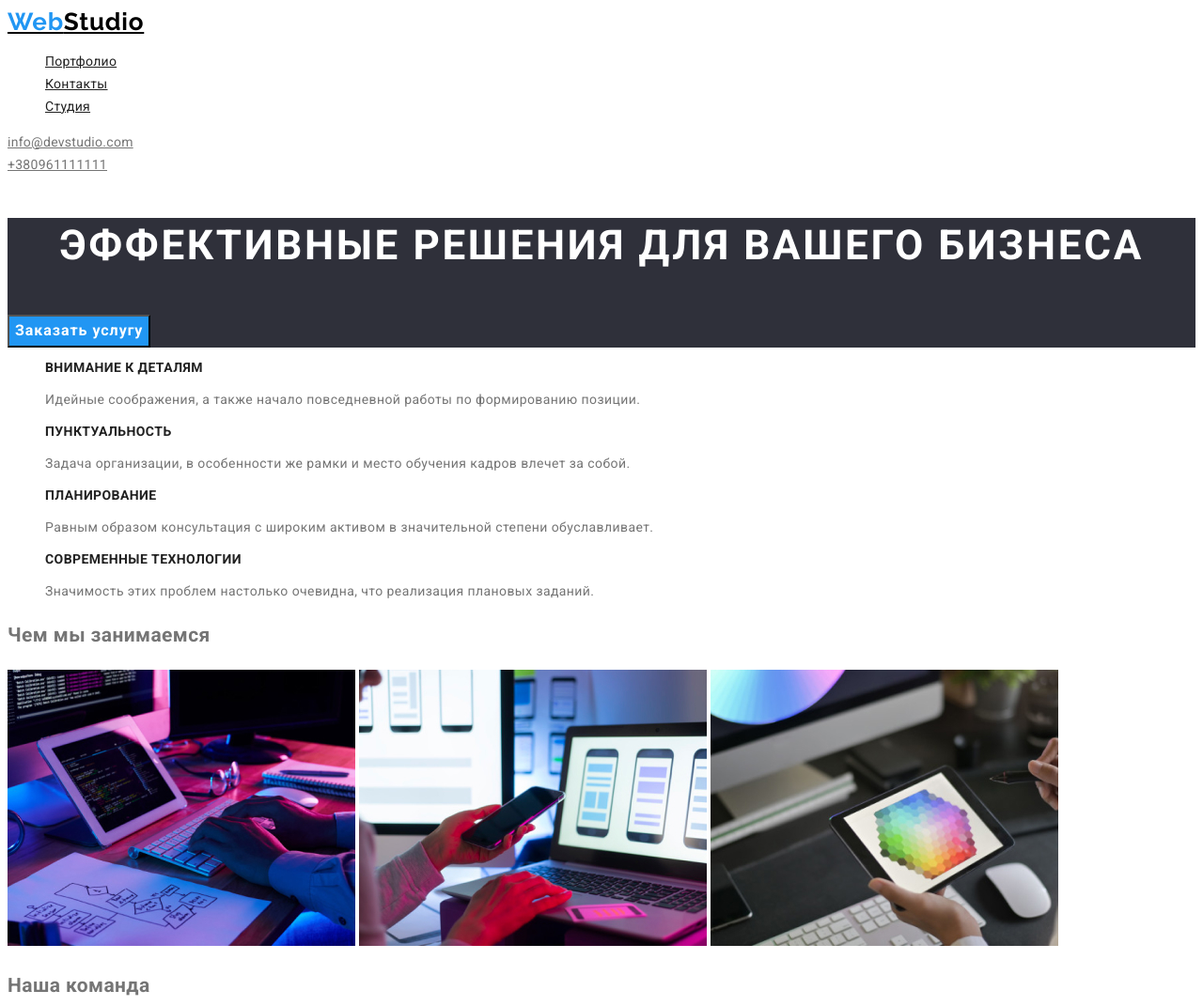
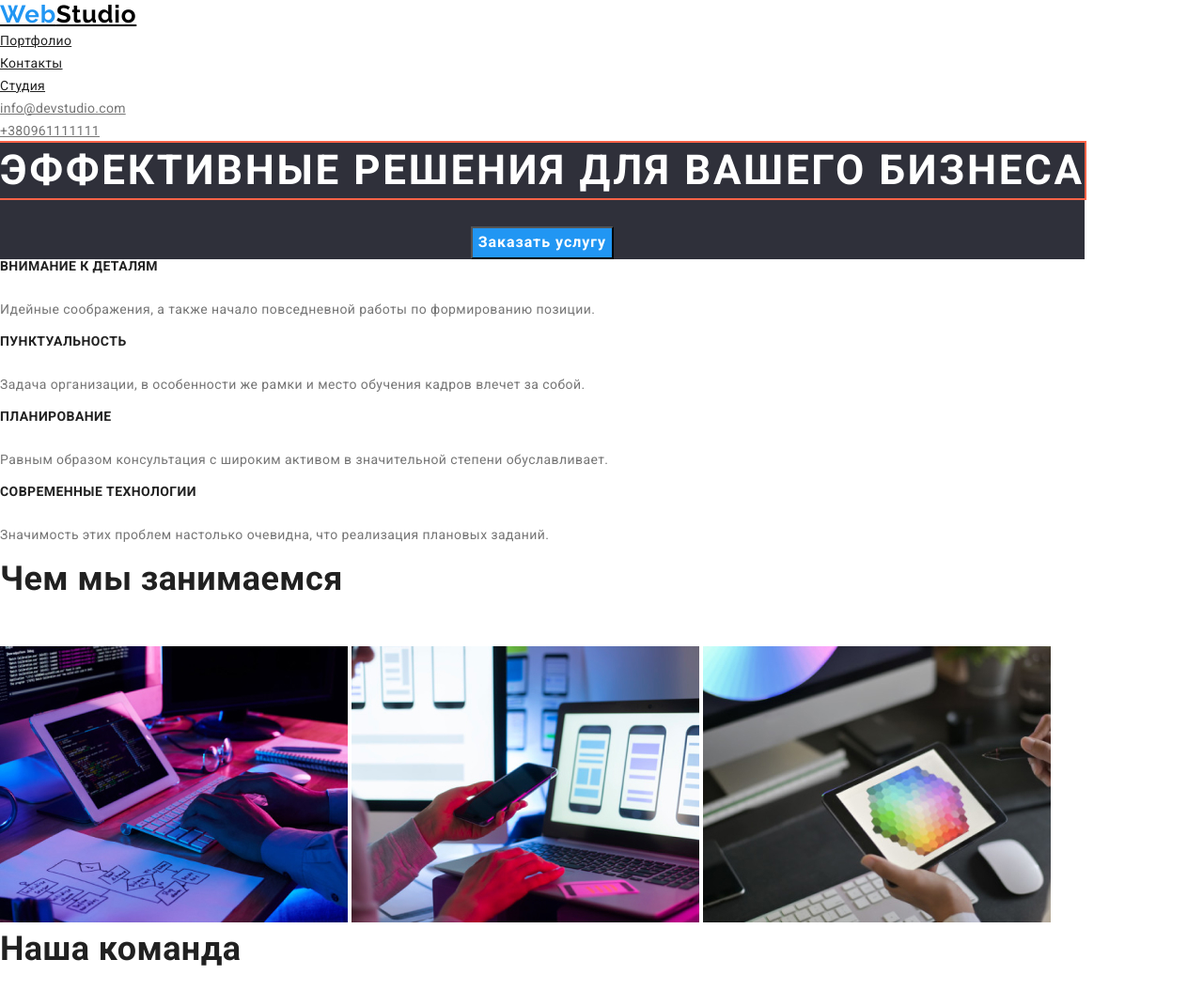
Before and after one commit to Olha-Starykova/goit-markup-hw-03, a plain HTML site: page index.html in a window 1280 px wide. Shown: the top 1071 px of the page at 94% size. Drawn offline with nearby package versions, Linux system fonts and the light colour scheme.

Commit message:
два часа 11 мин 5 вебинар

```diff
--- a/css/styles.css
+++ b/css/styles.css
@@ -59,6 +59,8 @@ color: */
 }
 
 .list {
+  padding: 0;
+  margin: 0;
   list-style: none;
 }
 
@@ -120,6 +122,11 @@ color: */
 .hero-title {
   color: var(--wite-color);
 
+  outline: 2px solid tomato;
+
+  margin-top: 0;
+  margin-bottom: 0;
+
   font-weight: 900;
   font-size: 44px;
   line-height: 1.36;
@@ -127,6 +134,7 @@ color: */
   text-align: center;
   letter-spacing: 0.06em;
   text-transform: uppercase;
+  margin-bottom: 30px;
 }
 
 .section .section-subtitle {
@@ -136,13 +144,17 @@ color: */
   line-height: 1.14;
   letter-spacing: 0.03em;
   text-transform: uppercase;
+  margin-bottom: 26px;
+  margin-top: 0;
 }
 
-.section .section-title {
+.section-title {
   color: var(--dark-color);
-  font-weight: 500;
-  font-size: 16px;
-  line-height: 1.18;
+  font-weight: 700;
+  font-size: 36px;
+  line-height: 1.16;
+  margin-bottom: 50px;
+  margin-top: 0;
 }
 
 .section .section-titles {
@@ -160,6 +172,8 @@ color: */
 
 .hero {
   background: #2f303a;
+  display: inline-block;
+  text-align: center;
 }
 .hero-button {
   color: var(--wite-color);
@@ -170,7 +184,7 @@ color: */
   font-weight: bold;
   font-size: 16px;
   line-height: 1.8;
-  display: flex;
+  /* display: flex; */
   align-items: center;
   text-align: center;
   letter-spacing: 0.06em;
--- a/index.html
+++ b/index.html
@@ -4,10 +4,17 @@
     <meta charset="UTF-8" />
     <meta name="viewport" content="width=device-width, initial-scale=1.0" />
     <title>Document</title>
+
     <link
+      rel="stylesheet"
       href="https://fonts.googleapis.com/css2?family=Raleway:wght@700&family=Roboto:wght@400;700&display=swap"
+    />
+
+    <link
       rel="stylesheet"
+      href="https://cdnjs.cloudflare.com/ajax/libs/modern-normalize/0.6.0/modern-normalize.min.css"
     />
+
     <link rel="stylesheet" href="./css/styles.css" />
   </head>
 
```
